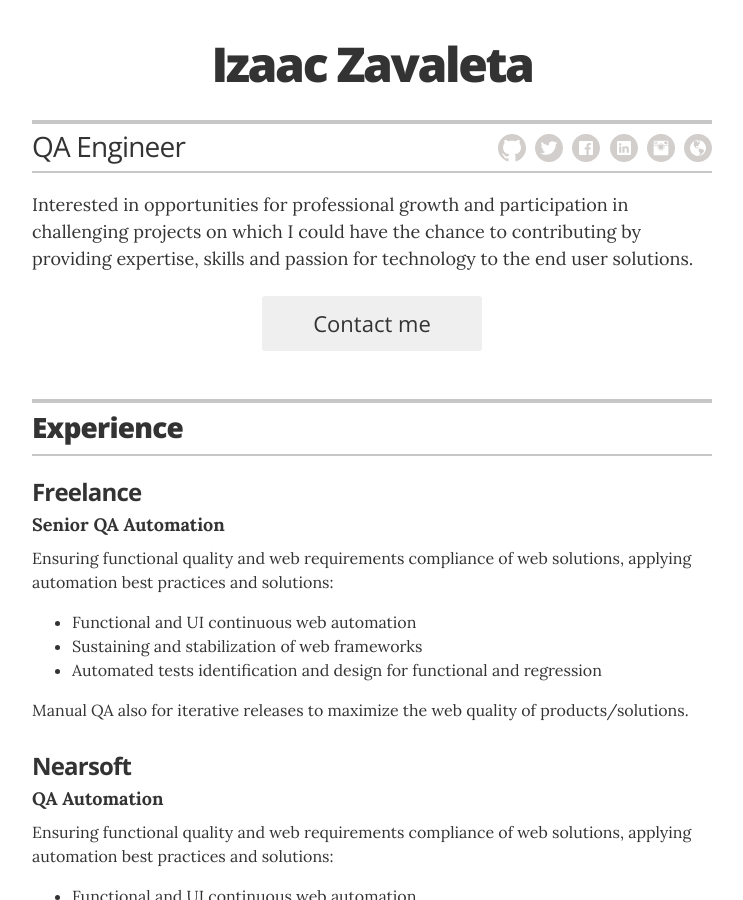
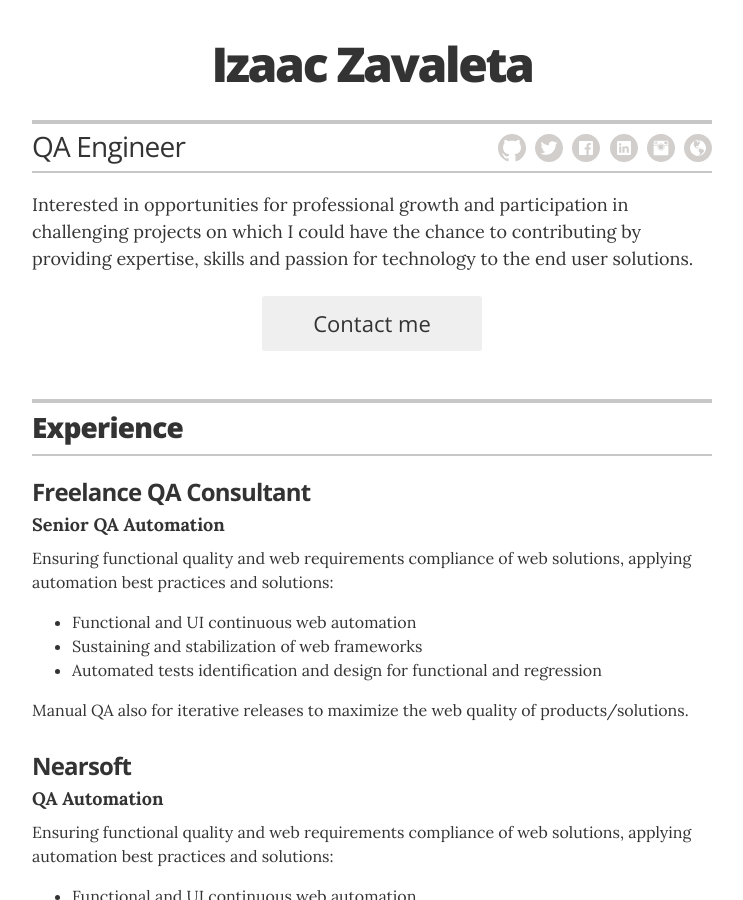
Before and after one commit to izaac/izaac.github.io, a Jekyll site: the page built from index.html, in a window 1280 px wide and 900 px high. Shown: the whole window, without its empty margins (268-1011 px from the left). Built offline with Jekyll 4.4.1, drawn with Linux system fonts in a browser that asks for light colours.

Commit message:
Pushing latest generated html

```diff
--- a/_layouts/resume.html
+++ b/_layouts/resume.html
@@ -49,7 +49,7 @@
 
         <!-- Duplicate these resume-item elements and edit accordingly for each job you want to add here -->
         <div class="resume-item" itemscope itemprop="worksFor" itemtype="http://schema.org/Organization">
-          <h3 class="resume-item-title" itemprop="name">Freelance</h3>
+          <h3 class="resume-item-title" itemprop="name">Freelance QA Consultant</h3>
           <h4 class="resume-item-details" itemprop="description">Senior QA Automation</h4>
           <p class="resume-item-copy">Ensuring functional quality and web requirements compliance of web solutions, applying automation best practices and solutions:</p>
           <ul class="resume-item-list">
```
Also changed, not shown: 1 other file.
